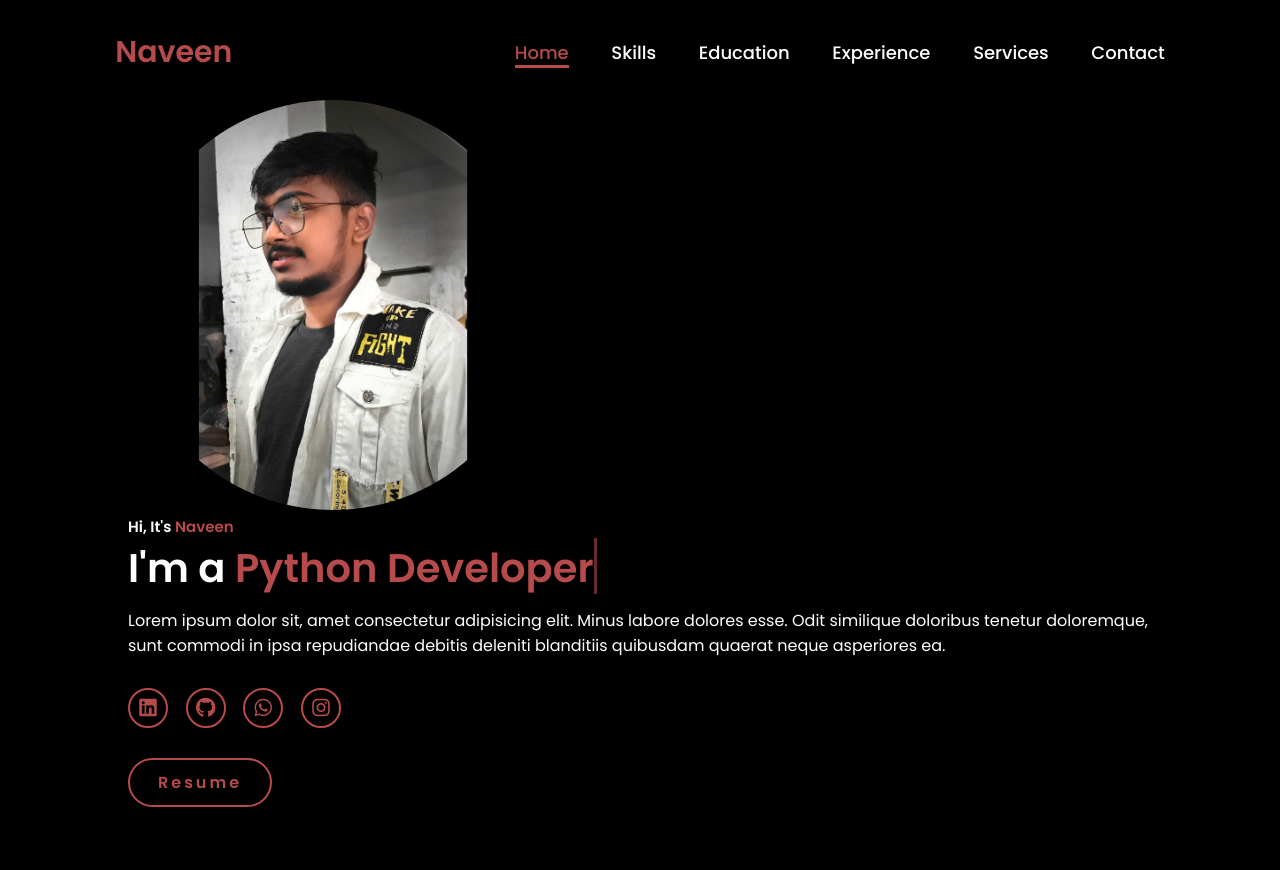
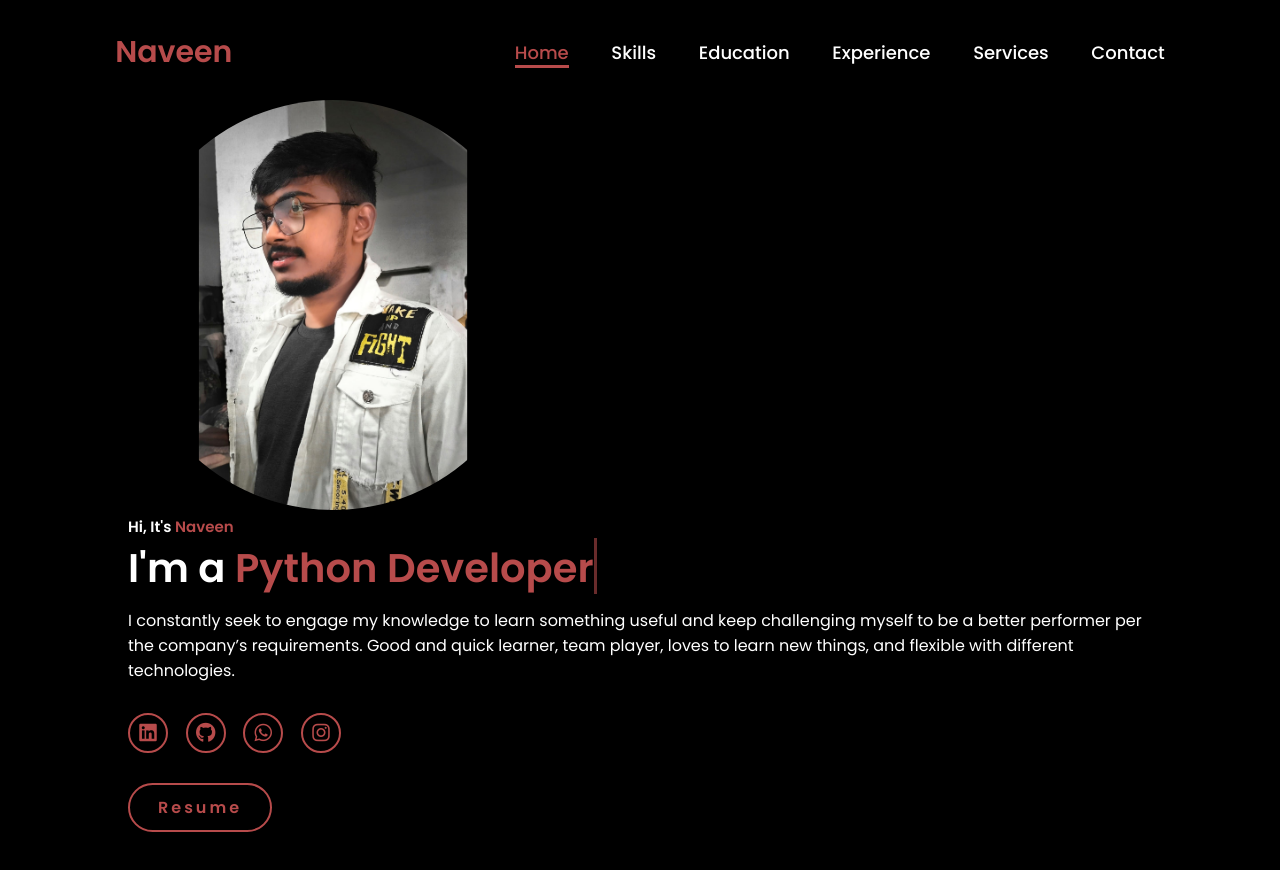
Before and after one commit to Naveenkothapally14/Portfolio, a plain HTML site: page index.html in a window 1280 px wide. Drawn offline with Linux system fonts and the light colour scheme.

Commit message:
index.html

```diff
--- a/index.html
+++ b/index.html
@@ -31,11 +31,11 @@
         <div class="home-content">
             <h1>Hi, It's <span>Naveen</span></h1>
             <h3 class="typing-text">I'm a <span></span></h3>
-            <p>Lorem ipsum dolor sit, amet consectetur adipisicing elit. Minus labore dolores esse. Odit similique
-                doloribus tenetur doloremque, sunt commodi in ipsa repudiandae debitis deleniti blanditiis quibusdam
-                quaerat neque asperiores ea.</p>
+            <p>I constantly seek to engage my knowledge to learn something useful and keep challenging myself to be a
+                better performer per the company’s requirements. Good and quick learner, team player, loves to learn new
+                things, and flexible with different technologies.</p>
                 <div class="social-icons">
-                    <a href="https://www.linkedin.com/in/naveenkothapally" target="_blank" rel="noopener noreferrer">
+                    <a href="https://www.linkedin.com/in/naveen-kothapally-b039a2295/" target="_blank" rel="noopener noreferrer">
                         <i class="fa-brands fa-linkedin"></i>
                     </a>
                     <a href="https://github.com/Naveenkothapally14" target="_blank" rel="noopener noreferrer">
@@ -48,7 +48,7 @@
                         <i class="fa-brands fa-instagram"></i>
                     </a>
                 </div>
-                <a href="https://drive.google.com/file/d/1RuceA3peMsyut6Kg52VTgAXwrrA6KIwZ/view?usp=drive_link"
+                <a href="https://drive.google.com/file/d/1yOgHmU_Yu_-JIr5J4R0nVe9ttHoaC_KQ/view?usp=drive_link"
                class="btn"
                target="_blank"
                rel="noopener noreferrer">
```
